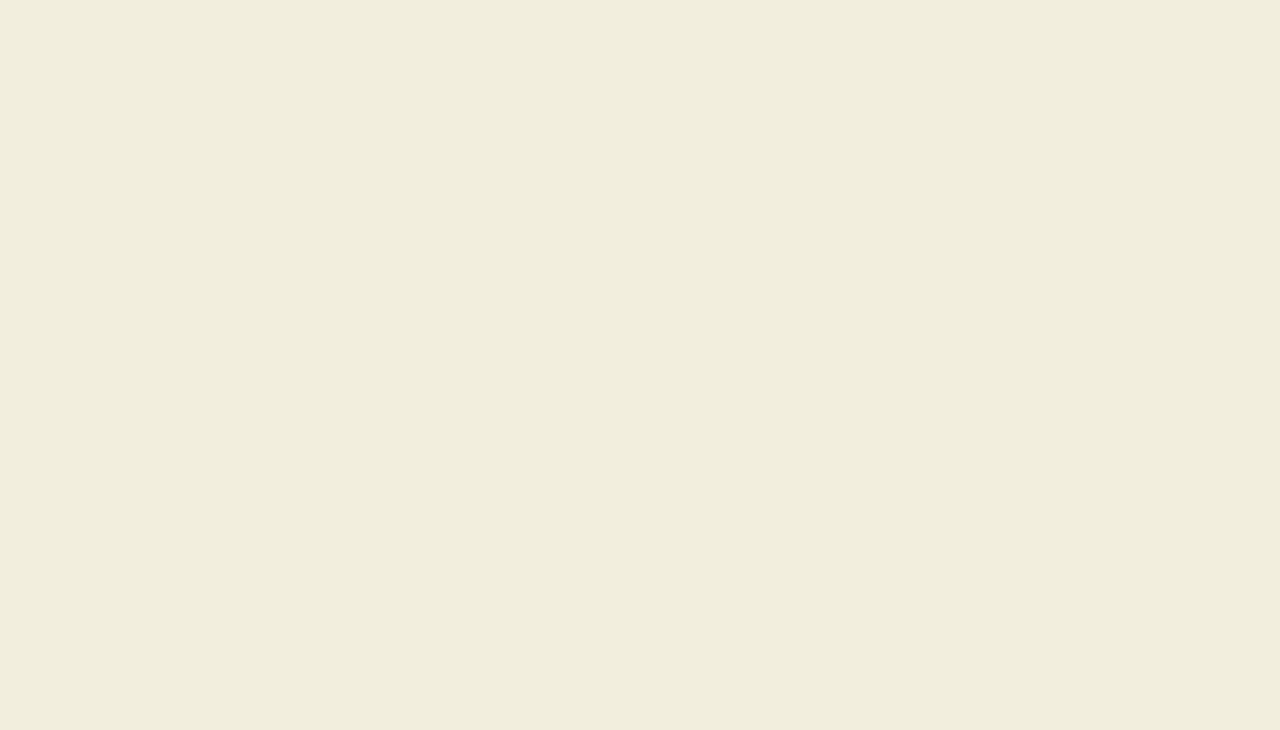
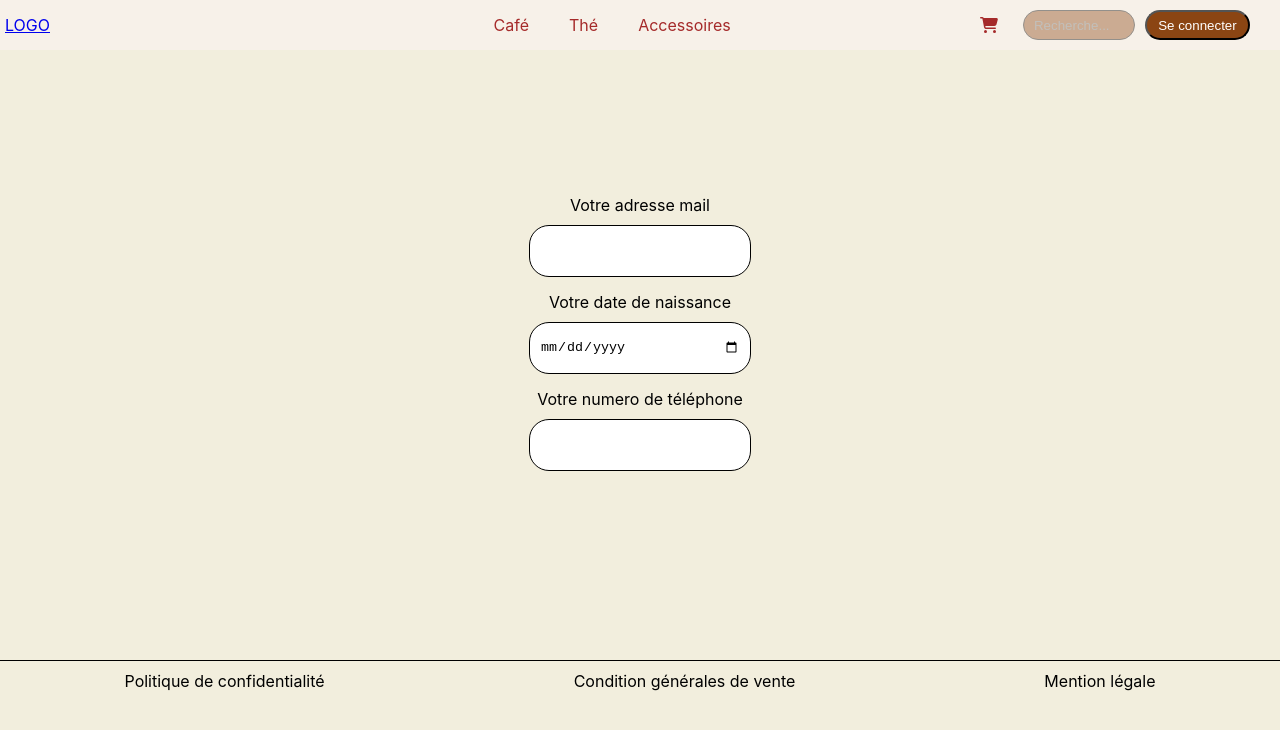
Before and after one commit to Emel-k/reactcafthe, a React (Create React App) app: page /PasswordForgot in a window 1280 px wide. Before the commit this address had no page. Shown: the top 730 px of the page. Built offline with nearby package versions, Linux system fonts and the light colour scheme.

Commit message:
la bonne couleur des card

```diff
--- a/package.json
+++ b/package.json
@@ -5,7 +5,8 @@
   "main": "index.js",
   "scripts": {
     "start": "react-scripts start",
-    "test": "echo \"Error: no test specified\" && exit 1"
+    "test": "echo \"Error: no test specified\" && exit 1",
+    "build": "react-scripts build"
   },
   "repository": {
     "type": "git",
@@ -16,6 +17,7 @@
     "@fortawesome/free-solid-svg-icons": "^6.7.2",
     "@fortawesome/react-fontawesome": "^0.2.2",
     "axios": "^1.8.1",
+    "build": "^0.1.4",
     "react": "^19.0.0",
     "react-dom": "^19.0.0",
     "react-fontawesome": "^1.7.1",
--- a/src/App.js
+++ b/src/App.js
@@ -9,6 +9,7 @@ import The from "./pages/The";
 import Cafe from "./pages/Cafe";
 import Panier from "./pages/Panier";
 import Accessoires from "./pages/Accesoires";
+import PasswordForgot from "./pages/PasswordForgot";
 
 
 function App() {
@@ -24,6 +25,7 @@ function App() {
                     <Route path={"Cafe"} element={<Cafe/>} />
                     <Route path={"Accessoires"} element={<Accessoires />} />
                     <Route path={"Panier"} element={<Panier />} />
+                    <Route path={"PasswordForgot"} element={<PasswordForgot />} />
                 </Route>
             </Routes>
         </BrowserRouter>
--- a/src/pages/Login.js
+++ b/src/pages/Login.js
@@ -20,7 +20,7 @@ function Login(props) {
             setErrorMsg("");
 
             try {
-                const response = await axios.post("http://localhost:8889/api/client/login",
+                const response = await axios.post(`${process.env.REACT_APP_API_URL}/api/client/login`,
                     {
                         email,
                         mot_de_passe,
--- a/src/pages/PasswordForgot.js
+++ b/src/pages/PasswordForgot.js
@@ -1,6 +1,5 @@
-/*
 import React, {useState} from 'react';
-
+import "../styles/passwordForgot.css"
 
 function PasswordForgot(props) {
     const [email, setEmail] = useState("");
@@ -13,28 +12,32 @@ function PasswordForgot(props) {
         setErrorMsg("");
 
         try {
-            const response = await axios.put("http://localhost:3000/api/client/pwmodif",
+            const response = await axios.put(`${process.env.REACT_APP_API_URL}/api/client/pwmodif`,
                 {
                     email,
                     telephone,
                     date_naissance,
                 },
                 )
-        }
+        } catch (error){}
     }
 
     return (
-        <form >
-            <label htmlFor="">Votre adresse mail</label>
-            <input type="text"/>
+        <form className="form-pwd">
+            <div className="container-pwd">
+                <label htmlFor="" className='input-pwd'>Votre adresse mail</label>
+                <input type="text"/>
 
-            <label htmlFor="">Votre date de naissance</label>
-            <input type="text"/>
+                <label htmlFor="" className='input-pwd'>Votre date de naissance</label>
+                <input type="date"/>
 
-            <label htmlFor="">Votre numero de téléphone</label>
+
+                <label htmlFor="" className='input-pwd'>Votre numero de téléphone</label>
+                <input type="tel"/>
+            </div>
         </form>
 
     );
 }
 
-export default PasswordForgot;*/
+export default PasswordForgot;
--- a/src/pages/ProductDetail.js
+++ b/src/pages/ProductDetail.js
@@ -14,7 +14,7 @@ function ProductDetail(props) {
         const fetchProduit = async () => {
             try {
 
-                const response = await axios.get(`http://localhost:3000/api/produits/details/${id}`);
+                const response = await axios.get(`${process.env.REACT_APP_API_URL}api/produits/details/${id}`);
                 setProduit(response.data)
             }catch (error) {
                 console.error("Erreur de chargement du produit ", error);
--- a/src/pages/ProductLists.js
+++ b/src/pages/ProductLists.js
@@ -17,7 +17,7 @@ function ProductLists() {
     useEffect(() => {
     const fetchProduits = async () => {
         try {
-            const response = await axios.get("http://localhost:3000/api/produits", {headers : {Authorization : `Bearer ${localStorage.getItem("token")}`}});
+            const response = await axios.get(`${process.env.REACT_APP_API_URL}/api/produits`, {headers : {Authorization : `Bearer ${localStorage.getItem("token")}`}});
 
             // Récupère le chemin de l'URL et le divise en un tableau en utilisant le caractère "//
 
--- /dev/null
+++ b/src/styles/passwordForgot.css
@@ -0,0 +1,22 @@
+* {
+    margin: 0;
+    padding: 0;
+}
+
+.form-pwd{
+    min-height: 70vh;
+}
+
+.container-pwd{
+    width: 100%;
+    height: 70vh;
+    display: flex;
+    align-items: center;
+    justify-content: center;
+    flex-direction: column;
+}
+
+.input-pwd{
+
+
+}
```
Also changed, not shown: 2 other files (tests, documents, lock files or other folders).
